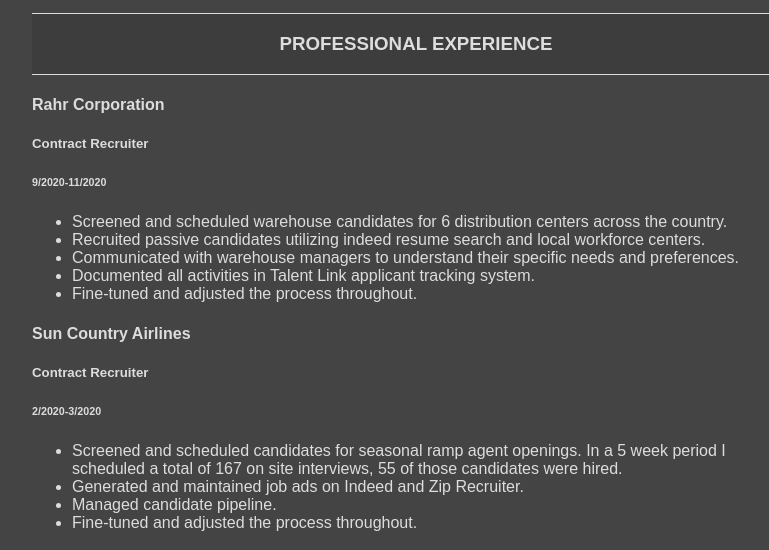
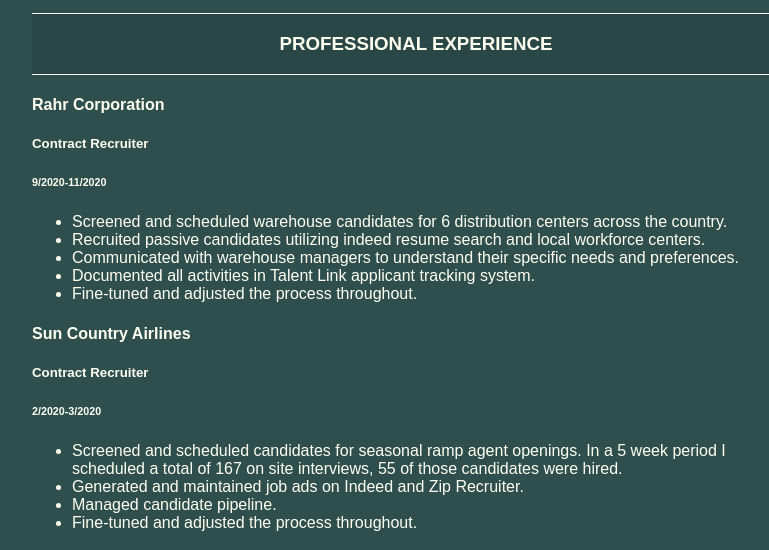
Before and after one commit to Anthonymoe/anthonymoe.github.io, a plain HTML site: page index.html in a window 1280 px wide. Shown: the part 207-757 px from the top of the page, without its empty margins (224-993 px from the left). Drawn offline with Linux system fonts and the light colour scheme.

Commit message:
Update style.css

```diff
--- a/style.css
+++ b/style.css
@@ -1,6 +1,6 @@
 body {
-  background-color: #444444;
-  color: #dddddd;
+  background-color: #2f4f4f;
+  color: #fffff0;
   font-family: arial, helvetica, sans-serif;
   margin: 10% 20%;
 }
@@ -8,7 +8,7 @@ body {
 .exp-header {
   text-align: center;
   text-transform: uppercase;
-  border-top: 1px solid #dddddd;
-  border-bottom: 1px solid #dddddd;
+  border-top: 1px solid #fffff0;
+  border-bottom: 1px solid #fffff0;
   background-color: rgba(0,0,0, 0.1)
 }
```
